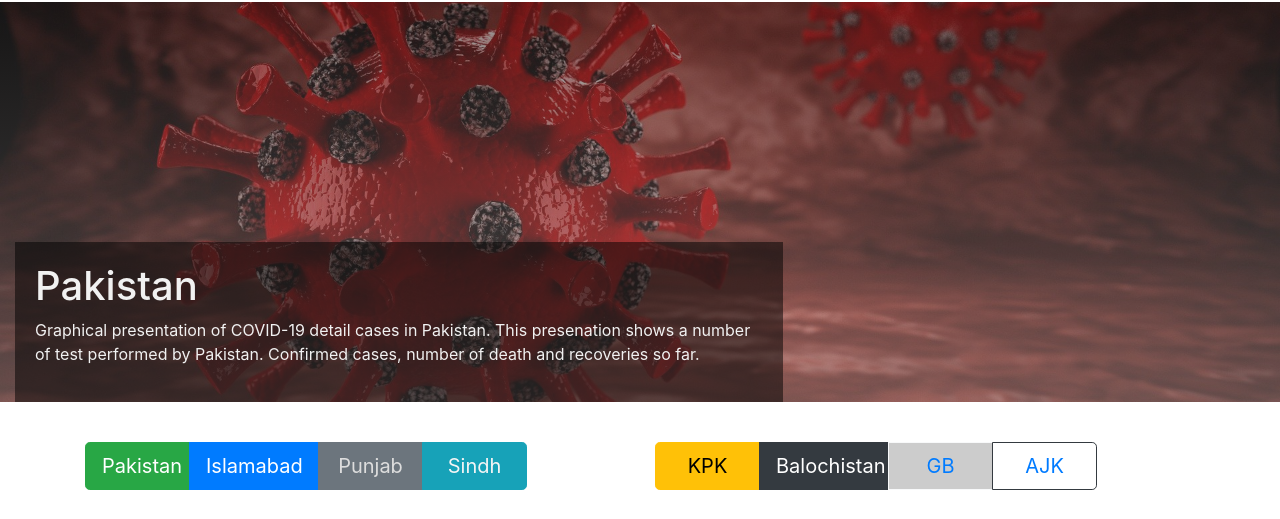
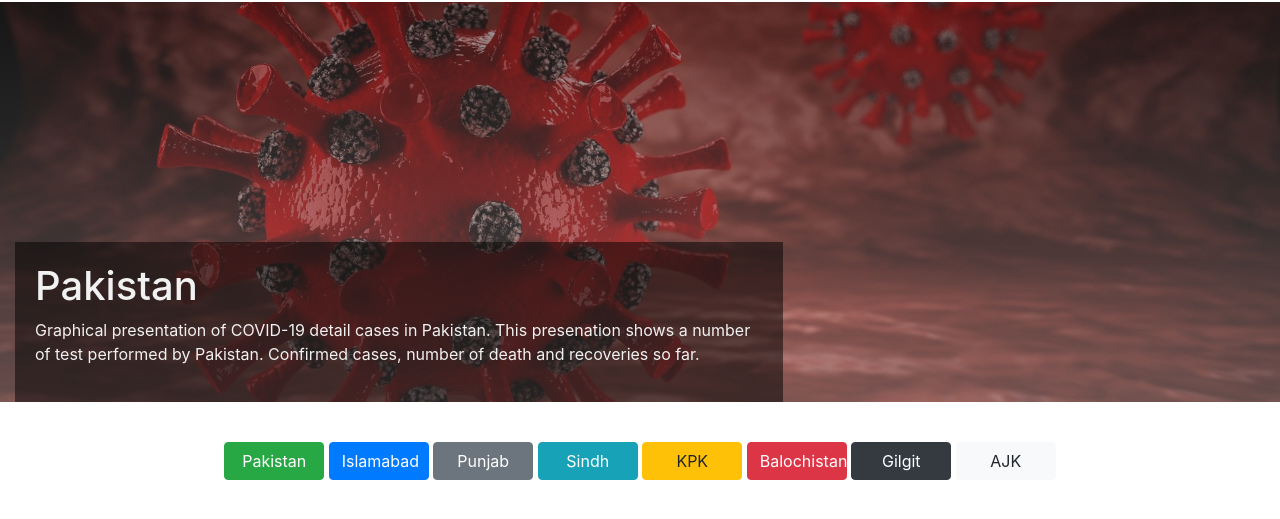
Before and after one commit to amarss-hub/covidinfo, a plain HTML site: page app/pak.html in a window 1280 px wide. Shown: the part 200-719 px from the top of the page. Drawn offline with nearby package versions, Linux system fonts and the light colour scheme.

Commit message:
index updated

```diff
--- a/app/pak.css
+++ b/app/pak.css
@@ -94,12 +94,9 @@
 
 .btn-col{
     margin-top: 40px;
+    text-align: center;
 }
 
-.btn-g{
-    width: 105px;
-
-}
 
 /*Dashboard dash-col----------*/
 
--- a/app/pak.html
+++ b/app/pak.html
@@ -162,43 +162,27 @@
 
 
 
-            <!--Button Groups-->
+<!--Button Groups-->
 
-            <div class="container">
-                <div class="row">
-                    <div class="col-md-6 btn-col">
-                        <div class="btn-group btn-group-lg">
-                            <button type="button" class="btn btn-success btn-g">
-                                <a href="pak.html" style="color: white;">Pakistan</a>
-                            </button>
+<div class="container">
+    <div class="row">
+        <div class="col-md-12 btn-col">
+            <a href="pak.html" class="btn btn-success" role="button" style="width: 100px;">Pakistan</a>
 
-                            <button type="button" class="btn btn-primary" style="width: 130px;">
-                                <a href="ict.html" style="color: white;">Islamabad</a>
-                            </button>
+            <a href="ict.html" class="btn btn-primary" role="button" style="width: 100px;">Islamabad</a>
 
-                            <button type="button" class="btn btn-secondary btn-g">
-                                <a href="pun.html" style="color: #ddd;">Punjab</a>
-                            </button>
+            <a href="pun.html" class="btn btn-secondary" role="button" style="width: 100px;">Punjab</a>
 
-                            <button type="button" class="btn btn-info btn-g">
-                                <a href="sindh.html" style="color: whitesmoke">Sindh</a></button>
-                        </div>
-                    </div>
+            <a href="sindh.html" class="btn btn-info" role="button" style="width: 100px;">Sindh</a>
 
-                            <div class="col-md-6 btn-col">
-                                <div class="btn-group btn-group-lg">
-                            <button type="button" class="btn btn-warning btn-g"><a href="kpk.html" style="color: black">KPK</a>
-                            </button>
+            <a href="kpk.html" class="btn btn-warning" role="button" style="width: 100px;">KPK</a>
 
-                            <button type="button" class="btn btn-dark" style="width: 130px;">
-                                <a href="bal.html"  style="color: white">Balochistan</a></button>
+            <a href="bal.html" class="btn btn-danger" role="button" style="width: 100px;">Balochistan</a>
 
-                            <button type="button" class="btn btn-light btn-g" style="background-color: #ccc;">
-                                <a href="gb.html">GB</a></button>
+            <a href="gb.html" class="btn btn-dark" role="button" style="width: 100px;">Gilgit</a>
 
-                            <button type="button" class="btn btn-outline-dark btn-g">
-                                <a href="ajk.html">AJK</a></button>
-                        </div>
+            <a href="ajk.html" class="btn btn-light" role="button" style="width: 100px;">AJK</a>
+
 
                     </div>
                     </div>
--- a/app/style.css
+++ b/app/style.css
@@ -106,7 +106,7 @@
 
 .covid-img{
     position: absolute;
-    right: 50px;
+    right: 10px;
     top: 10px;
     z-index: -1;
 }
```
Also changed, not shown: app/index.html (+7 -7 lines).
